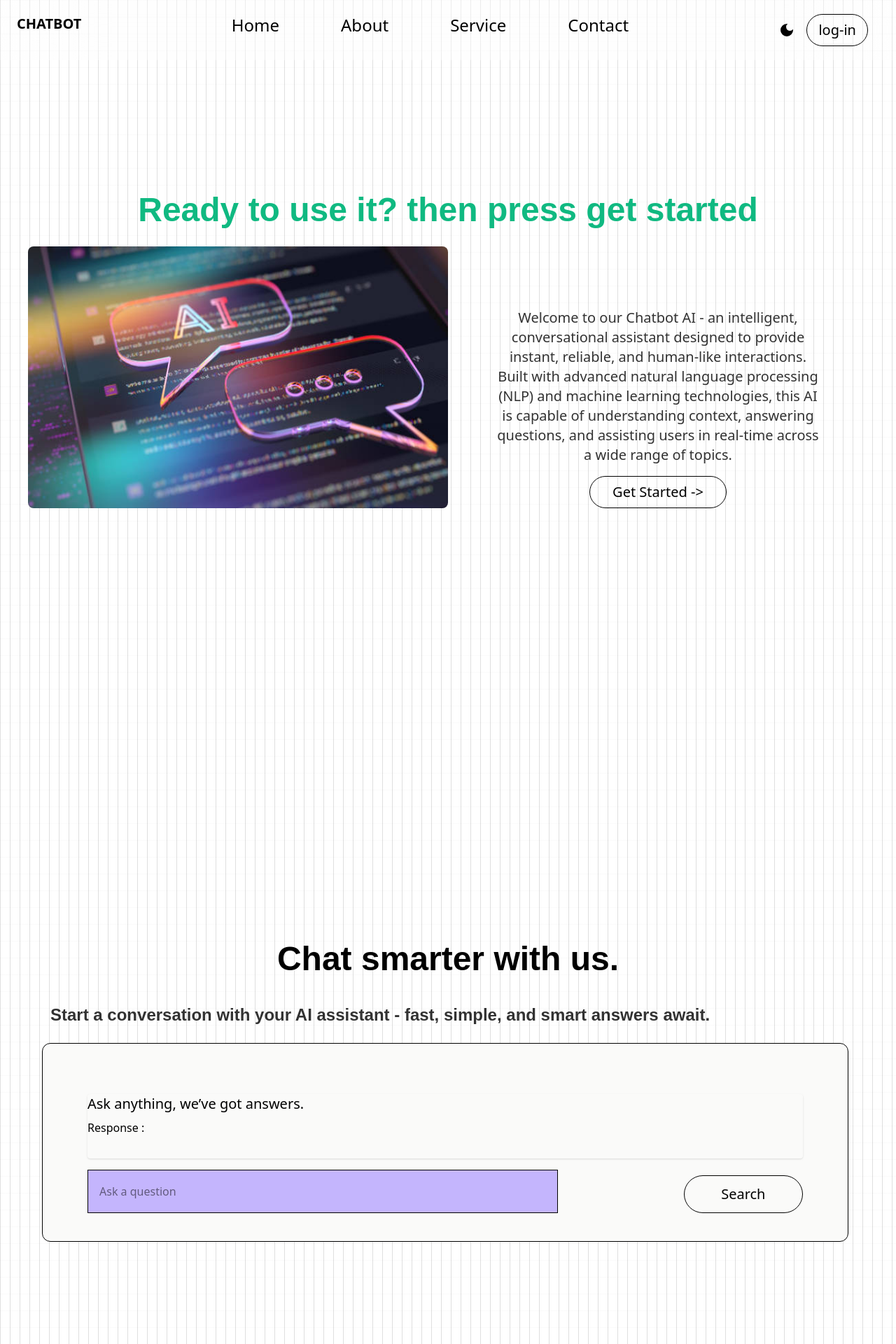
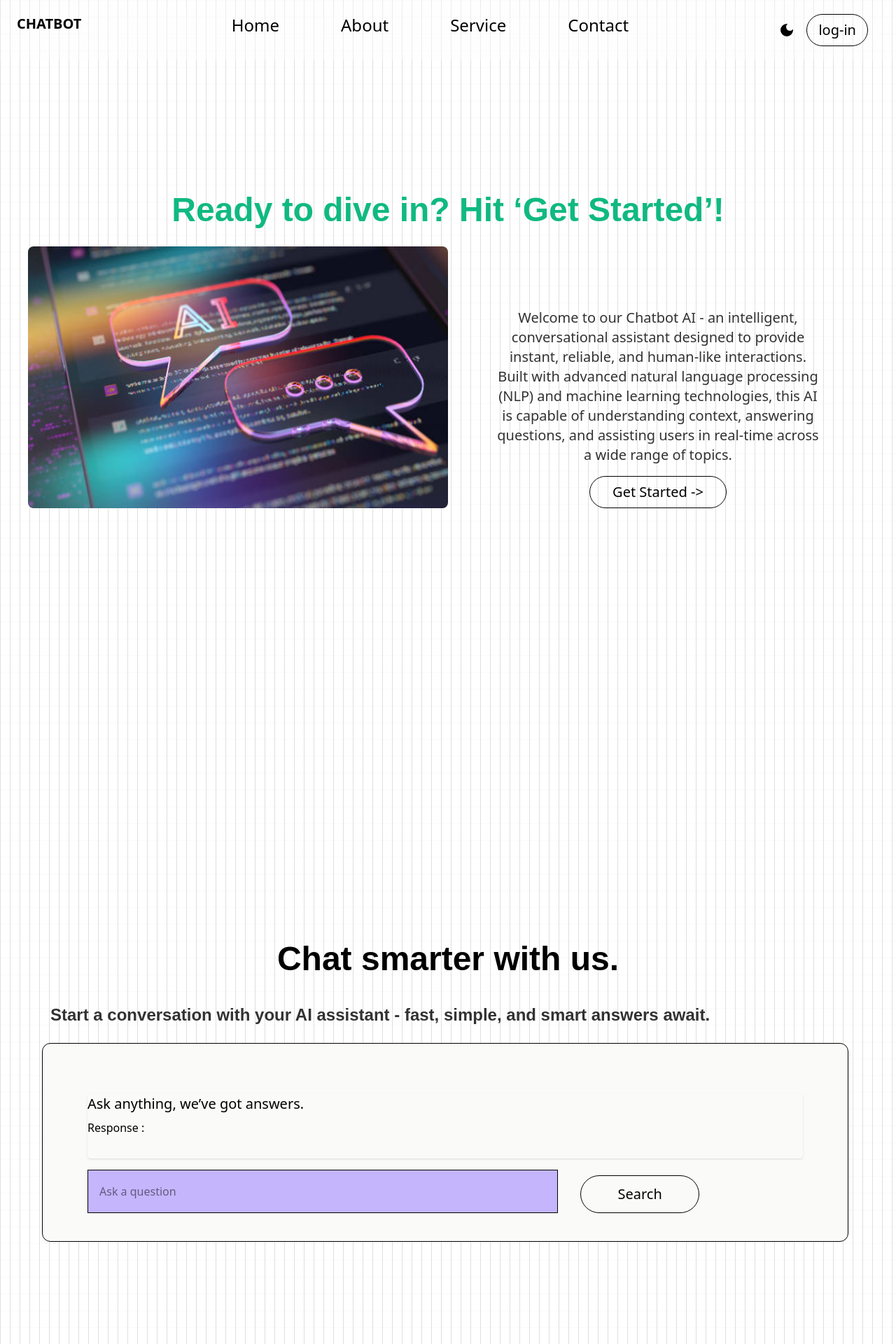
Before and after one commit to ROHITDUBEY777/Chatbot-AI, a React (Vite) app: page / in a window 1280 px wide. Shown: the top 1920 px of the page at 70% size. Built offline with nearby package versions, Linux system fonts and the light colour scheme.

Commit message:
new commit

```diff
--- a/src/components/API.jsx
+++ b/src/components/API.jsx
@@ -125,14 +125,16 @@ return response.data.candidates[0].content.parts[0].text;
           <p className='md:text-base text-base py-4  '>{"Thinking" ? reply : "loading"}</p>
           </div>
       )}
-      <div className='flex flex-col md:flex-row md:gap-8 lg:flex-row xl:flex-row justify-between '>
+      <form onSubmit={(e)=>handlesubmit(e.preventDefault())}>
+      <div className='flex flex-col md:flex-row md:gap-8 lg:flex-row xl:flex-row  '>
 
-      <input type="text"  placeholder='Ask a question '
+      <input type="text" placeholder='Ask a question '
         value={input}
         onChange={(e)=> setinput(e.target.value)}
         className='text-base text-black border bg-[#c4b5fd] w-full md:w-[42rem] mt-[2vh] px-4 py-2 '  />
         <motion.button type='button' whileTap={{scale:1.1}} onClick={(e)=>handlesubmit(e.preventDefault())} className='mt-[3vh] rounded-full border  hover:shadow-lg  hover:shadow-yellow-500/50 transition-all duration-300 ease-in-out  hover:bg-yellow-400  hover:text-black cursor-pointer px-4 py-2 md:py-3 text-xl  w-full md:w-1/6 '> {loading ? "Thinking....." : "Search"}  </motion.button>
         </div>
+        </form>
     </motion.div>
         </div>
         </div>
--- a/src/components/Hero.jsx
+++ b/src/components/Hero.jsx
@@ -29,7 +29,7 @@ const  Hero = ({darkmode,setdarkmode}) => {
         color:"#facc15",
      })
      .to(textref.current , {
-        text:"Ready to use it? then press get started ",
+        text:"Ready to dive in? Hit ‘Get Started’! ",
         ease:"power1.inOut",
         duration:2,
      })
```
